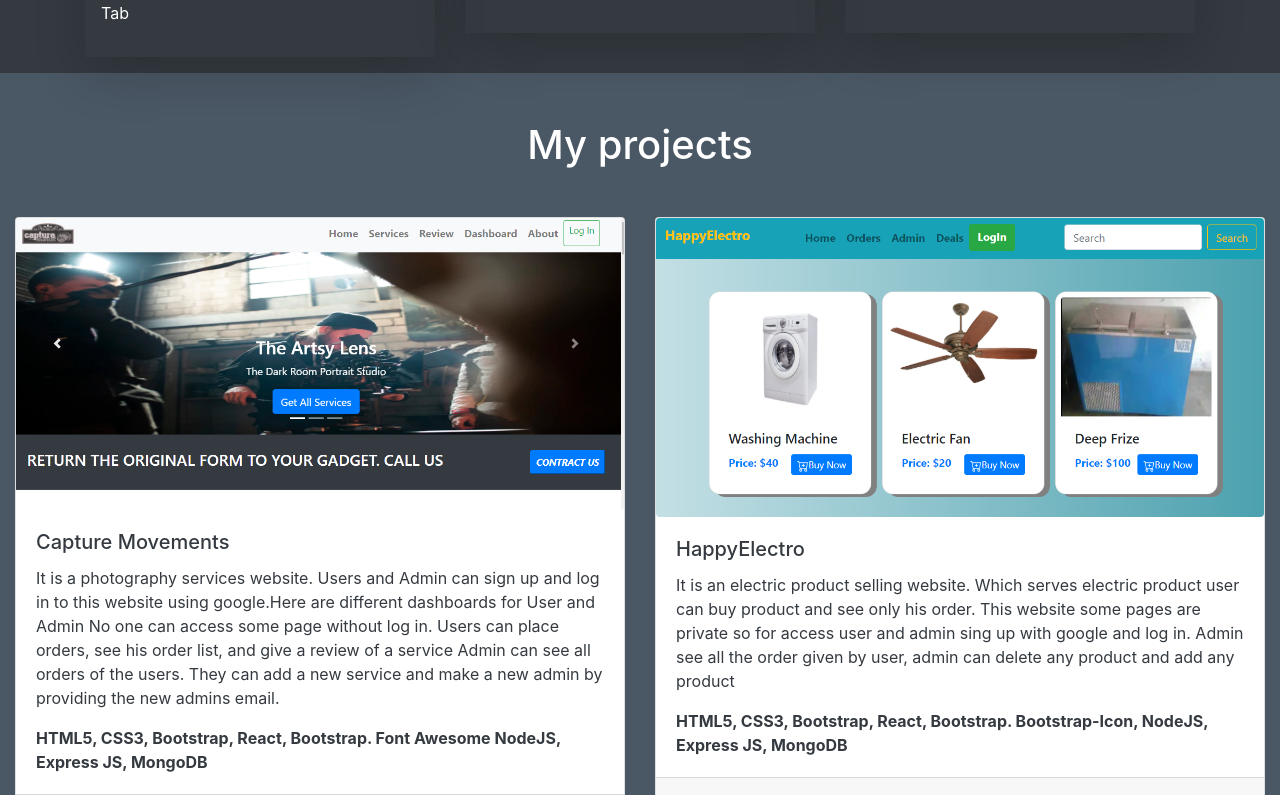
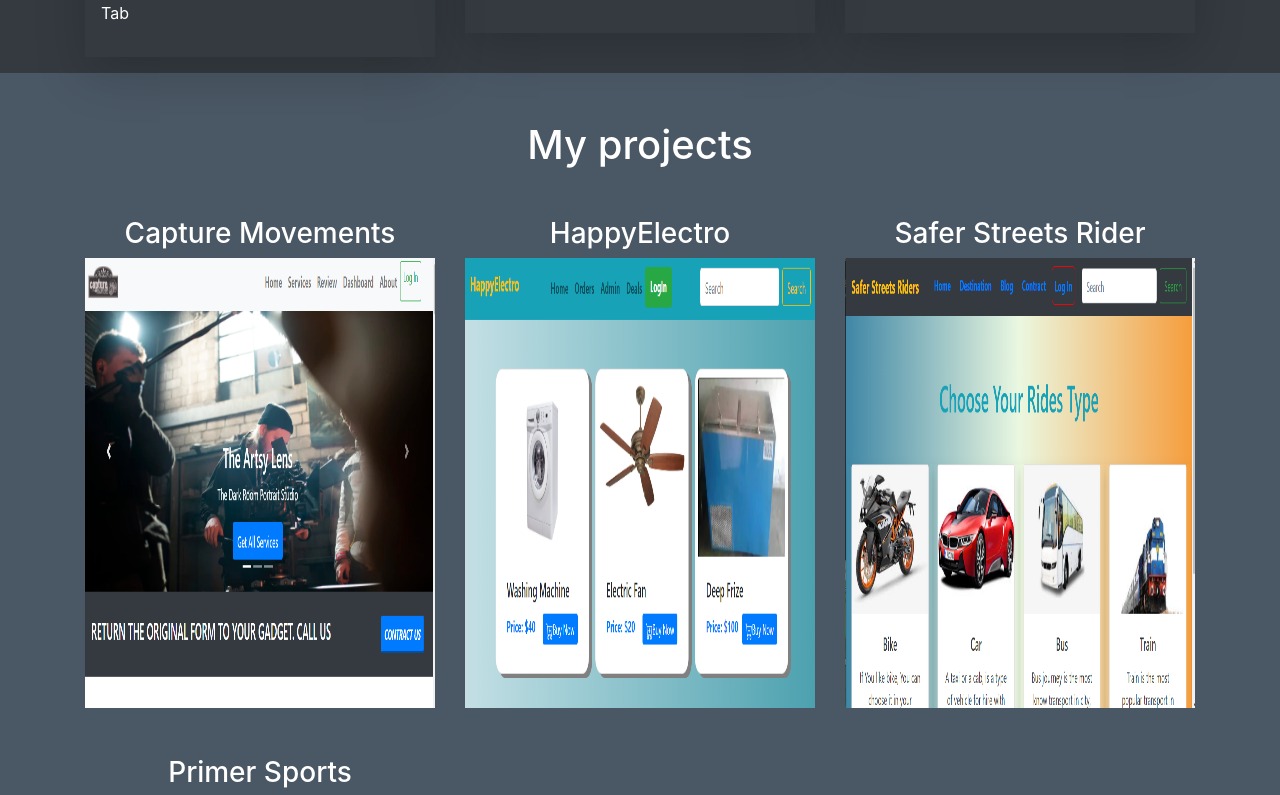
Before and after one commit to ShahriarShubho/portfolio, a React (Create React App) app: page / in a window 1280 px wide. Shown: the part 1045-1840 px from the top of the page. Built offline with nearby package versions, Linux system fonts and the light colour scheme.

Commit message:
update home page

```diff
--- a/package.json
+++ b/package.json
@@ -6,6 +6,7 @@
     "@testing-library/jest-dom": "^5.12.0",
     "@testing-library/react": "^11.2.6",
     "@testing-library/user-event": "^12.8.3",
+    "aos": "^2.3.4",
     "bootstrap": "^4.6.0",
     "react": "^17.0.2",
     "react-bootstrap": "^1.5.2",
--- a/src/App.css
+++ b/src/App.css
@@ -26,3 +26,12 @@
   transform: translateY(-5px);
   transition-duration: 1.5s;
 }
+
+html{
+  scroll-behavior: smooth;
+}
+
+.navbarr{
+  position: sticky !important;
+  z-index: 999;
+}
--- a/src/App.js
+++ b/src/App.js
@@ -3,40 +3,14 @@ import "./App.css";
 import "bootstrap/dist/css/bootstrap.min.css";
 import Header from "./Components/Header/Header";
 import Footer from "./Components/Footer/Footer";
-import { BrowserRouter as Router, Switch, Route } from "react-router-dom";
 import Home from "./Components/Home/Home/Home";
-import Projects from "./Components/Home/Projects/Projects";
-import NotFound from "./Components/NotFound/NotFound";
-import Blogs from "./Components/Home/Blogs/Blogs";
-import Contract from "./Components/Home/Contract/Contract";
 
 function App() {
   return (
     <div className="App">
-    <Router>
       <Header />
-      <Switch>
-        <Route exact path="/">
-          <Home />
-        </Route>
-        <Route path="/home">
-          <Home />
-        </Route>
-        <Route path="/projects">
-         <Projects/>
-        </Route>
-        <Route path="/contract">
-         <Contract/>
-        </Route>
-        <Route path="/blogs">
-         <Blogs/>
-        </Route>
-        <Route path="*">
-         <NotFound/>
-        </Route>
-      </Switch>
+      <Home />
       <Footer />
-    </Router>
     </div>
   );
 }
--- a/src/Components/Header/Header.js
+++ b/src/Components/Header/Header.js
@@ -6,7 +6,6 @@ const Header = () => {
     return (
         <div>
             <NavBar/>
-
         </div>
     );
 };
--- a/src/Components/Header/Navbar/NavBar.js
+++ b/src/Components/Header/Navbar/NavBar.js
@@ -1,21 +1,26 @@
-import React from 'react';
+import React, { useEffect } from 'react';
 import { Nav, Navbar } from 'react-bootstrap';
-import { Link } from 'react-router-dom';
+import AOS from "aos";
+import "aos/dist/aos.css";
+
 
 const NavBar = () => {
+    useEffect(() => {
+      AOS.init({duration : 2000});
+    },[])
     return (
-        <Navbar bg="dark" expand="lg">
+        <Navbar data-aos="fade-down" bg="dark" expand="lg">
         <Navbar.Brand style={{fontSize: '40px'}} className="text-warning font-weight-bolder" href="home">Shahriar Shubho</Navbar.Brand>
         <Navbar.Toggle aria-controls="basic-navbar-nav" />
         <Navbar.Collapse id="basic-navbar-nav">
           <Nav className="ml-auto p-2 font-weight-bold text-light">
-            <Nav.Link as={Link} className="text-light" to="home">Home</Nav.Link>
-            <Nav.Link as={Link} className="text-light" to="home#services">Services</Nav.Link>
-            <Nav.Link as={Link} className="text-light" to="blogs">Blogs</Nav.Link>
-            <Nav.Link as={Link} className="text-light" to="projects">Project</Nav.Link>
-            <Nav.Link as={Link} className="text-light" to="home#skill">Skill</Nav.Link>
-            <Nav.Link as={Link} className="text-light" to="home#about">About</Nav.Link>
-            <Nav.Link as={Link} className="text-light" to="contract">Contract</Nav.Link>
+            <Nav.Link  className="text-light" href="home">Home</Nav.Link>
+            <Nav.Link  className="text-light" href="#services">Services</Nav.Link>
+            <Nav.Link  className="text-light" href="#blogs">Blogs</Nav.Link>
+            <Nav.Link  className="text-light" href="#projects">Project</Nav.Link>
+            <Nav.Link  className="text-light" href="#skill">Skill</Nav.Link>
+            <Nav.Link  className="text-light" href="#about">About</Nav.Link>
+            <Nav.Link  className="text-light" href="#contract">Contract</Nav.Link>
           </Nav>
         </Navbar.Collapse>
       </Navbar>
--- a/src/Components/Home/Banner/Banner.js
+++ b/src/Components/Home/Banner/Banner.js
@@ -3,7 +3,7 @@ import bannerImg from '../../../images/bg-remove.png'
 
 const Banner = () => {
     return (
-        <section className=" row">
+        <section className="row">
             <div className="col-md-6 offset-1">
                 <h1 className="mt-5 pt-5">Hello <br/> This is Shahriar Shubho </h1>
                 <h3>A full-Stack web Developer</h3>
--- /dev/null
+++ b/src/Components/Home/Projects/ProjectCard/ProjectCard.css
@@ -0,0 +1,33 @@
+.boxes{
+    height : 450px;
+    position: relative;
+    overflow : hidden;
+}
+
+.project-container{
+
+    background-color : rgba(52, 54, 64, 0.8);
+    color : white;
+    position : absolute;
+    top : -100%;
+    left : 0;
+    height : 100%;
+    width: 100%;
+    padding : 15px;
+    box-sizing: border-box;
+    transition: all 0.5s;
+}
+
+.project-container p {
+    font-size: 16px;
+}
+.project-container strong {
+    font-size: 16px;
+}
+.project-container a {
+    text-decoration: none;
+    font-weight: bold;
+}
+.boxes:hover .project-container{
+    top: 0;
+}
--- a/src/Components/Home/Projects/ProjectCard/ProjectCard.js
+++ b/src/Components/Home/Projects/ProjectCard/ProjectCard.js
@@ -1,12 +1,34 @@
 import React from 'react';
-import { Card } from 'react-bootstrap';
+import { Link } from 'react-router-dom';
+import './ProjectCard.css'
 
 const ProjectCard = ({projects}) => {
     const {title, image, description, technology, liveSite, clint, server} = projects
     console.log(projects)
     return (
-        <div className="col-md-6 text-dark mb-5">
-            <Card>
+        <div className="col-md-4 text-dark mb-5">
+          <h3 className="text-center text-white">{title}</h3>
+          <div className="boxes">
+          <img className="img-fluid h-100" src={image} alt={title}/>
+          <div className="project-container">
+            <h5 className="text-center">{title}</h5>
+            <p>{description}</p>
+            <strong>Technology : {technology}</strong>
+              <div className="d-flex justify-content-around">
+              <a href={liveSite} target="_blank">Live Site</a>
+              <a href={clint} target="_blank">Github</a>
+              </div>
+          </div>
+          </div>
+        </div>
+    );
+};
+
+export default ProjectCard;
+
+
+
+/* <Card>
 <Card.Img className="img-fluid rounded" variant="top" src={image} alt={`${title}`}/>
 <Card.Body>
   <Card.Title>{title}</Card.Title>
@@ -18,9 +40,4 @@ const ProjectCard = ({projects}) => {
 <Card.Link target="_blank" href={clint}>GitHub(Clint)</Card.Link>
 <Card.Link target="_blank" href={server}>GitHub(Server)</Card.Link>
 </Card.Footer>
-  </Card>
-        </div>
-    );
-};
-
-export default ProjectCard;
+</Card> */
--- a/src/Components/Home/Projects/Projects.js
+++ b/src/Components/Home/Projects/Projects.js
@@ -43,8 +43,8 @@ const Projects = () => {
         }
     ];
     return (
-        <section className="pt-5">
-        <div id="project" className="container-fluid">
+        <section id="projects" className="pt-5">
+        <div className="container">
             <h1 className="text-center mb-5">My projects</h1>
             <div className="row">
             {
--- a/src/Components/Home/Services/Services.js
+++ b/src/Components/Home/Services/Services.js
@@ -54,8 +54,8 @@ const Services = () => {
         },
       ]
     return (
-      <section className="bg-dark">
-        <div id="services" className="container">
+      <section id="services" className="bg-dark">
+        <div className="container">
             <h1 className="text-center py-5">My Services</h1>
             <div className="row">
                 {
```
Also changed, not shown: 1 other file (tests, documents, lock files or other folders). Lines whose indentation alone changed are shown as unchanged.
